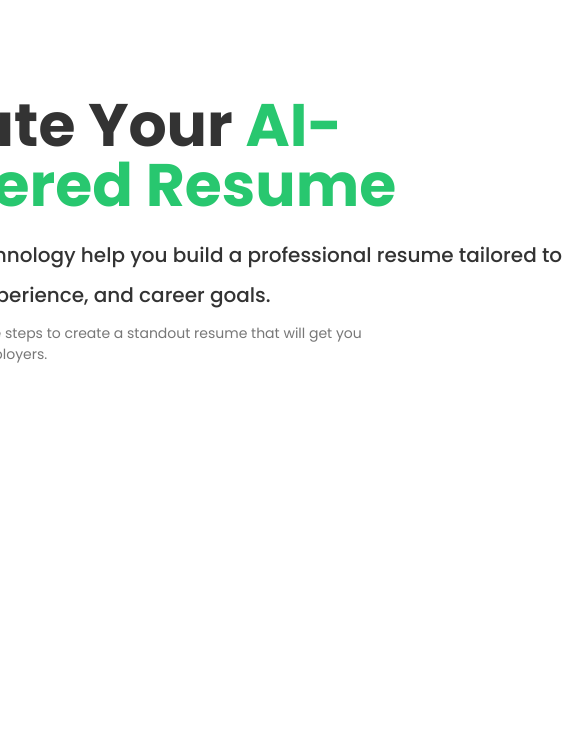
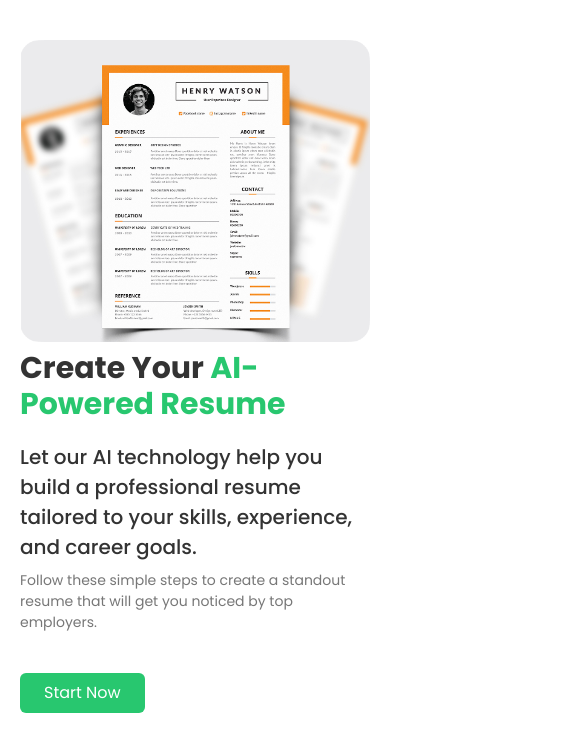
Before and after one commit to mdabutalebdev/CV-Maker, a Next.js app: page / in a window 390 px wide. Shown: the top 752 px of the page, 565 px wide, since content can reach past the window. Built offline with nearby package versions, Linux system fonts and the light colour scheme.

Commit message:
home responsive done

```diff
--- a/src/app/page.tsx
+++ b/src/app/page.tsx
@@ -4,21 +4,21 @@ import Link from "next/link";
 
 export default function Home() {
   return (
-    <div className="md:mt-26 mt-10 py-10">
-     <div className="container mx-auto px-20 gap-10  flex  items-center justify-center">
+    <div className="md:mt-26 md:mt-10 py-10">
+     <div className="container mx-auto px-5 md:px-20 gap-10  md:flex  items-center justify-center">
        <div className="">
         <Image
           src="/images/Frame 2147225043.png"
           alt="Frame 2147225043"
           width={500}
           height={250}
-          className="h-[380px]"
+          className="md:h-[380px] h-full w-full"
         />
       </div>
       <div className="">
-        <h3 className="font-bold text-6xl text-heading w-[600px]">Create Your <span className="text-primary">AI-Powered Resume</span> </h3>
-        <h4 className="w-[700px] text-heading font-medium text-[20px] leading-10 pt-5">Let our AI technology help you build a professional resume tailored to your skills, experience, and career goals.</h4>
-        <p className="w-[510px] text-[14px] text-secondary pt-2">Follow these simple steps to create a standout resume that will get you noticed by top employers.</p>
+        <h3 className="font-bold md:text-6xl text-3xl pt-2 text-heading w-full md:w-[600px]">Create Your <span className="text-primary">AI-Powered Resume</span> </h3>
+        <h4 className="w-full   md:w-[700px] text-heading font-medium text-[20px] md:leading-10 pt-5">Let our AI technology help you build a professional resume tailored to your skills, experience, and career goals.</h4>
+        <p className="md:w-[510px] w-full text-[14px] text-secondary pt-2">Follow these simple steps to create a standout resume that will get you noticed by top employers.</p>
        <Link href="/steps/1" className="cursor-pointer">
         <Button className="mt-10">
           Start Now
```
